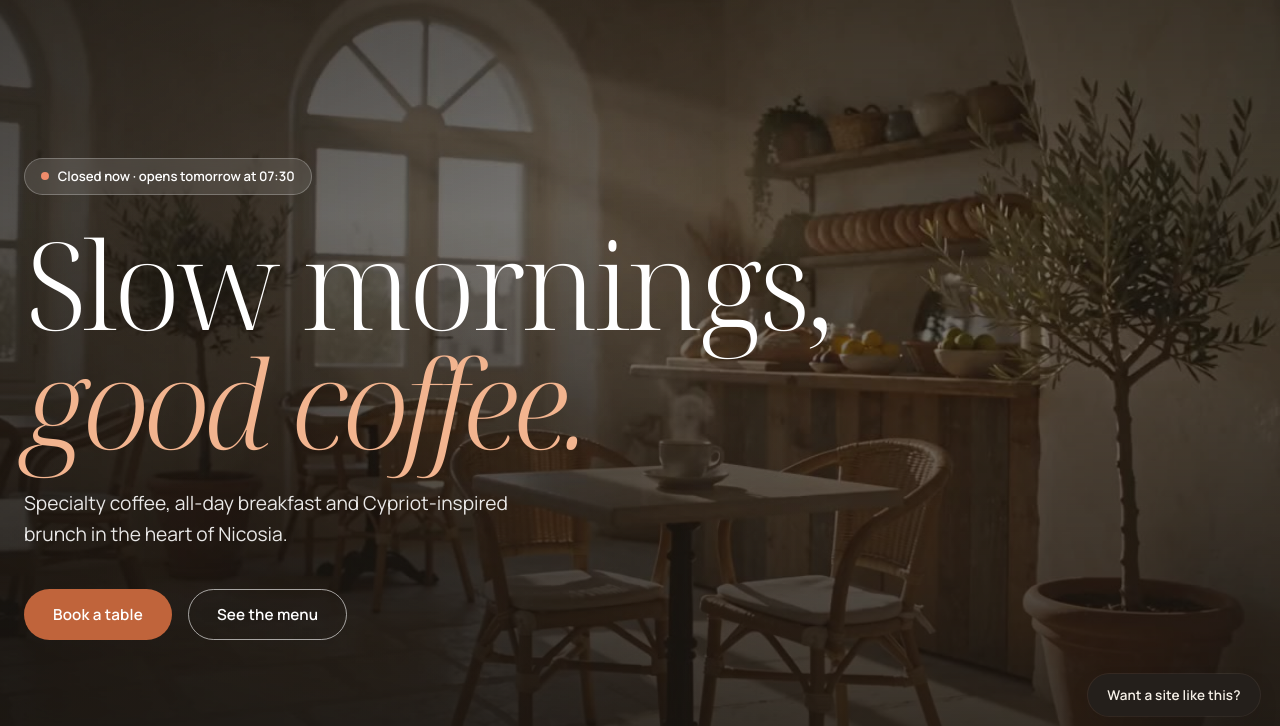
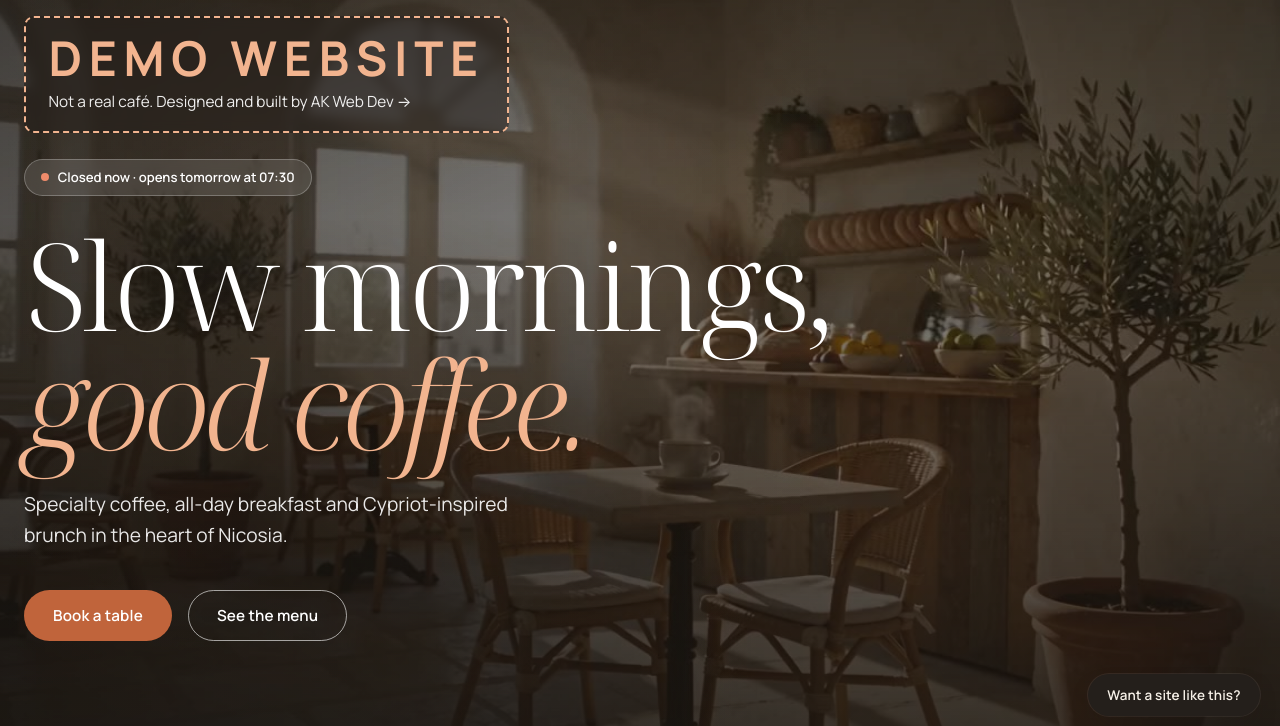
Before and after one commit to aristidiskamaritis/olive-and-oat, a plain HTML site: page index.html in a window 1280 px wide. Shown: the part 64-790 px from the top of the page. Drawn offline with nearby package versions, Linux system fonts and the light colour scheme.

Commit message:
Add a large Demo Website sign to the hero
Links to akwebdev.com; English and Greek.

Co-Authored-By: Claude Opus 5.5 <noreply@anthropic.com>

```diff
--- a/css/style.css
+++ b/css/style.css
@@ -713,3 +713,20 @@ p { margin: 0 0 1em; }
 @media (prefers-reduced-motion: reduce) {
   html:not(.force-motion) *, html:not(.force-motion) *::before, html:not(.force-motion) *::after { animation-duration: .01ms !important; animation-iteration-count: 1 !important; transition-duration: .01ms !important; }
 }
+
+/* ---------- Demo website sign (this is a portfolio concept, not a real café) ---------- */
+.demo-sign {
+  display: grid; width: fit-content; gap: .45rem; max-width: 100%;
+  margin-bottom: 1.6rem; padding: 1rem 1.4rem 1.05rem;
+  border: 2px dashed var(--peach); border-radius: var(--radius-sm);
+  background: rgba(36, 31, 27, .5);
+  -webkit-backdrop-filter: blur(6px); backdrop-filter: blur(6px);
+  color: var(--white); text-decoration: none;
+  transition: background .25s var(--ease), border-color .25s var(--ease);
+}
+.demo-sign:hover { background: rgba(36, 31, 27, .7); border-style: solid; }
+.demo-sign-title {
+  font-family: var(--font-sans); font-weight: 700; text-transform: uppercase;
+  font-size: clamp(1.7rem, 4.4vw, 3rem); letter-spacing: .14em; line-height: 1; color: var(--peach);
+}
+.demo-sign-text { font-size: clamp(.85rem, 1.2vw, .98rem); opacity: .92; }
--- a/index.html
+++ b/index.html
@@ -25,7 +25,7 @@
   <link href="https://fonts.googleapis.com/css2?family=Noto+Serif+Display:ital,wght@0,300;0,400;1,300;1,400&family=Manrope:wght@400;500;600;700&display=swap" rel="stylesheet">
   <link rel="preload" as="image" href="images/film-poster.jpg" fetchpriority="high">
 
-  <link rel="stylesheet" href="css/style.css?v=2">
+  <link rel="stylesheet" href="css/style.css?v=3">
 
   <script>
     document.documentElement.classList.add("js");
@@ -108,6 +108,10 @@
     <section class="hero" aria-labelledby="hero-title">
       <div class="hero-media" aria-hidden="true"></div>
       <div class="container hero-content">
+        <a class="demo-sign" href="https://akwebdev.com/" target="_blank" rel="noopener">
+          <span class="demo-sign-title" data-i18n="demo.title">Demo website</span>
+          <span class="demo-sign-text" data-i18n="demo.text">Not a real café. Designed and built by AK Web Dev →</span>
+        </a>
         <p class="status-pill" id="open-status" aria-live="polite"><span class="dot"></span><span class="status-text">&nbsp;</span></p>
         <h1 id="hero-title" class="hero-title" data-split>
           <span data-i18n="hero.line1">Slow mornings,</span>
@@ -508,7 +512,7 @@
 
   <script src="https://cdnjs.cloudflare.com/ajax/libs/gsap/3.12.5/gsap.min.js" defer></script>
   <script src="https://cdnjs.cloudflare.com/ajax/libs/gsap/3.12.5/ScrollTrigger.min.js" defer></script>
-  <script src="js/data.js?v=2" defer></script>
-  <script src="js/main.js?v=2" defer></script>
+  <script src="js/data.js?v=3" defer></script>
+  <script src="js/main.js?v=3" defer></script>
 </body>
 </html>
--- a/js/data.js
+++ b/js/data.js
@@ -31,6 +31,8 @@ const I18N = {
     "status.today": "today",
     "status.tomorrow": "tomorrow",
 
+    "demo.title": "Demo website",
+    "demo.text": "Not a real café. Designed and built by AK Web Dev →",
     "hero.line1": "Slow mornings,",
     "hero.line2": "good coffee.",
     "hero.lead": "Specialty coffee, all-day breakfast and Cypriot-inspired brunch in the heart of Nicosia.",
@@ -165,6 +167,8 @@ const I18N = {
     "status.today": "σήμερα",
     "status.tomorrow": "αύριο",
 
+    "demo.title": "Demo ιστοσελίδα",
+    "demo.text": "Δεν είναι πραγματική καφετέρια. Σχεδιασμός και κατασκευή: AK Web Dev →",
     "hero.line1": "Αργά πρωινά,",
     "hero.line2": "καλός καφές.",
     "hero.lead": "Specialty καφές, πρωινό όλη μέρα και brunch με κυπριακή έμπνευση στην καρδιά της Λευκωσίας.",
```
